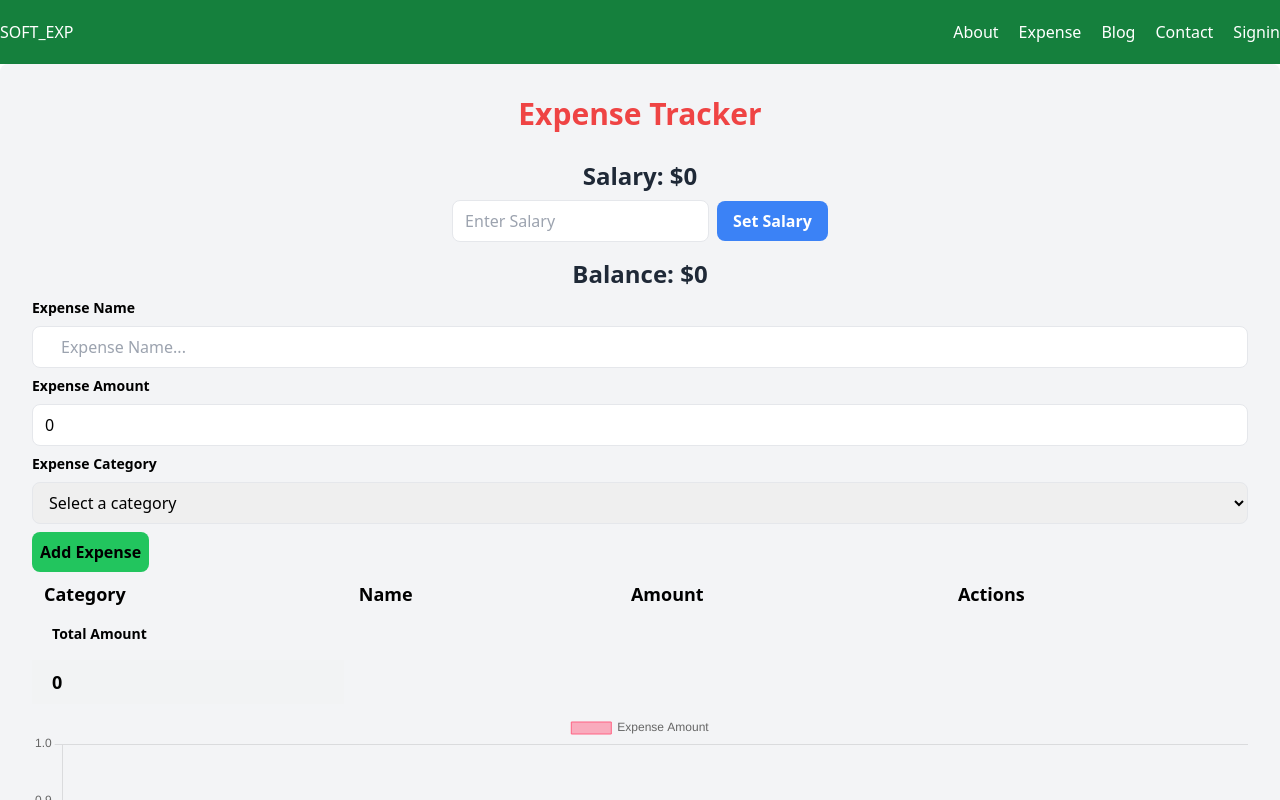
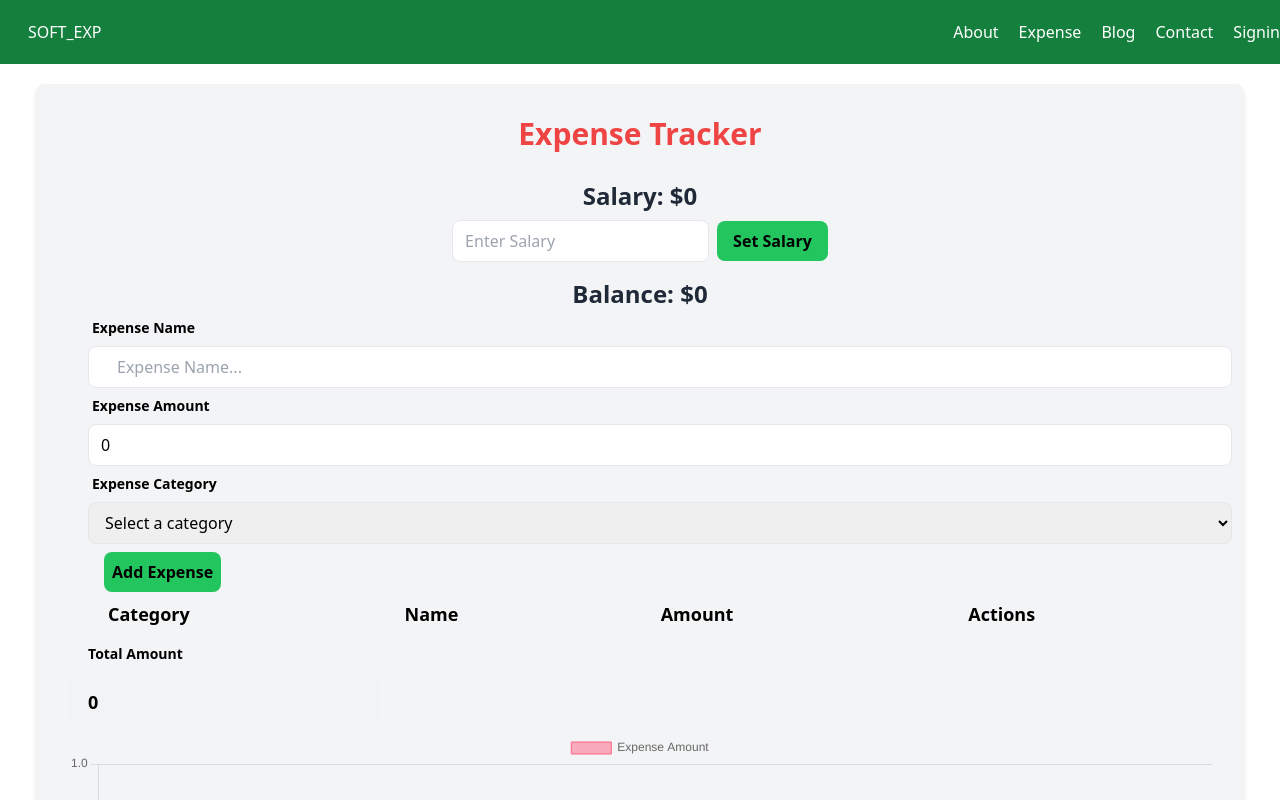
Before and after one commit to prudorexa/soft_exp, a React (Vite) app: page /expense in a window 1280 px wide. Shown: the top 800 px of the page. Built offline with nearby package versions, Linux system fonts and the light colour scheme.

Commit message:
add heading

```diff
--- a/package.json
+++ b/package.json
@@ -12,9 +12,11 @@
   "dependencies": {
     "@react-oauth/google": "^0.12.1",
     "chart.js": "^4.4.2",
-    "react": "^18.2.0",
+    "dom": "^0.0.3",
+    "react": "^18.3.0",
     "react-dom": "^18.2.0",
-    "react-router-dom": "^6.22.3"
+    "react-router-dom": "^6.22.3",
+    "router": "^1.3.8"
   },
   "devDependencies": {
     "@types/react": "^18.2.66",
--- a/src/components/Expense.jsx
+++ b/src/components/Expense.jsx
@@ -116,20 +116,20 @@ const ExpenseTracker = () => {
     }
   };
   return (
-    <div className="bg-gray-100 p-8 rounded-lg shadow-md">
+    <div className="bg-gray-100 p-8 mx-9 mt-5 mb-6 rounded-lg shadow-md">
       <h1 className="text-3xl font-bold text-center text-red-500 mb-7">Expense Tracker</h1>
       <div className="Salary">
         <p className="text-2xl font-bold text-center text-gray-800 mb-2">Salary: ${salary}</p>
         <div className="flex items-center justify-center mb-4">
           <input
-            className="mr-2 px-3 py-2 border rounded-lg bg-white-250 focus:border-blue-500"
+            className="mr-2 px-3 py-2  border rounded-lg bg-white-250 focus:border-blue-500"
             type="number"
             placeholder="Enter Salary"
             value={inputSalary}
             onChange={(e) => setInputSalary(e.target.value)}
           />
           <button
-            className="bg-blue-500 text-white font-semibold px-4 py-2 rounded-lg hover:bg-blue-600 focus:outline-white"
+            className="bg-green-500 text-black font-semibold px-4 py-2 rounded-lg hover:bg-blue-600 focus:outline-white"
             onClick={handleSetSalary}
           >
             Set Salary
@@ -141,16 +141,16 @@ const ExpenseTracker = () => {
       </div>
       <form onSubmit={(e) => e.preventDefault() || handleAddExpense()}>
         <div className="mb-2">
-          <label className="block text-white-500 text-sm font-semibold mb-2" htmlFor="">Expense Name</label>
-          <input placeholder="Expense Name..." className="w-full px-7 py-2 border rounded-lg bg-white-250 focus:border-blue-800" required type="text" value={newExpense.name} onChange={(e) => setNewExpense({ ...newExpense, name: e.target.value })} />
+          <label className="block text-white-500 text-sm font-semibold mb-2 ml-6 mr-6 mx-5" htmlFor="">Expense Name</label>
+          <input placeholder="Expense Name..." className="w-full px-7 py-2 mx-7  ml-5 border rounded-lg bg-white-250 focus:border-blue-800" required type="text" value={newExpense.name} onChange={(e) => setNewExpense({ ...newExpense, name: e.target.value })} />
         </div>
         <div className="mb-2">
-          <label className="block text-white-500 text-sm font-semibold mb-2" htmlFor="">Expense Amount</label>
-          <input placeholder="Expense Amount..." className="w-full px-3 py-2 border rounded-lg bg-white-250 focus:border-blue-500" required type="number" value={newExpense.amount} onChange={(e) => setNewExpense({ ...newExpense, amount: e.target.value })} />
+          <label className="block text-white-500 text-sm font-semibold mb-2 ml-6 mx-5 " htmlFor="">Expense Amount</label>
+          <input placeholder="Expense Amount..." className="w-full px-3 py-2 mx-5 mr-6 border rounded-lg bg-white-250 focus:border-blue-500" required type="number" value={newExpense.amount} onChange={(e) => setNewExpense({ ...newExpense, amount: e.target.value })} />
         </div>
         <div className="mb-2">
-          <label className="block text-white-500 text-sm font-semibold mb-2" htmlFor="">Expense Category</label>
-          <select className="w-full px-3 py-2 border rounded-lg bg-white-250 focus:border-blue-500" value={newExpense.category} onChange={(e) => setNewExpense({ ...newExpense, category: e.target.value })}>
+          <label className="block text-white-500 text-sm font-semibold mb-2 ml-6 mx-8" htmlFor="">Expense Category</label>
+          <select className="w-full px-3 py-2 mx-7 ml-5 mr-5 border rounded-lg bg-white-250 focus:border-blue-500" value={newExpense.category} onChange={(e) => setNewExpense({ ...newExpense, category: e.target.value })}>
             <option value="">Select a category</option>
             <option value="Housing">Housing</option>
             <option value="Food">Food</option>
@@ -160,9 +160,9 @@ const ExpenseTracker = () => {
             <option value="Personal">Personal</option>
           </select>
         </div>
-        <button className="bg-green-500 text-white-500 font-semibold px-2 py-2 rounded-lg hover:bg-green-500 focus:outline-white" type="submit">Add Expense</button>
+        <button className="bg-green-500 text-black-500 font-semibold px-2 py-2 mx-9 rounded-lg hover:bg-green-500 focus:outline-white" type="submit">Add Expense</button>
       </form>
-      <table className="w-full text-left">
+      <table className="w-full text-left px-2 mx-7 ">
         <thead>
           <tr>
             <th className="py-2 px-3 text-lg font-bold">Category</th>
@@ -178,8 +178,8 @@ const ExpenseTracker = () => {
               <td className="py-2 px-5 text-lg font-bold">{expense.name}</td>
               <td className="py-2 px-5 text-lg font-bold">${expense.amount}</td>
               <td className="py-2 px-5 text-lg font-bold">
-                <button onClick={() => setUpdateExpense(expense)} className='font-serif text-center bg-blue-500 mt-1 ml-1 p-2 px-3 text-gray-100 hover:text-gray-300 border border-gray-300 rounded-lg' >Update Expense</button>
-                <button onClick={() => handleDelete(expense.id)} className='font-serif text-center bg-blue-500 mt-1 ml-1 p-2 px-3 text-gray-100 hover:text-gray-300 border border-gray-300 rounded-lg' >Delete</button>
+                <button onClick={() => setUpdateExpense(expense)} className='font-serif text-center bg-green-500 mt-1 ml-1 p-1 px-2  text-black-100 hover:text-gray-300 border border-gray-300 rounded-lg' >Update </button>
+                <button onClick={() => handleDelete(expense.id)} className='font-serif text-center bg-green-500 mt-1 ml-1 p-1 px-2  text-black-100 hover:text-gray-300 border border-gray-300 rounded-lg' >Delete</button>
               </td>
             </tr>
           ))}
@@ -207,7 +207,7 @@ const ExpenseTracker = () => {
               <option value="Personal">Personal</option>
             </select>
           </div>
-          <button className="bg-blue-500 text-white-500 font-semibold px-2 py-2 rounded-lg hover:bg-blue-600 focus:outline-white" type="submit">Update</button>
+          <button className="bg-green-500 text-black-500 font-semibold px-2 py-2 rounded-lg hover:bg-blue-600 focus:outline-white" type="submit">Update</button>
         </form>
       )}
       <div className="mb-2">
--- a/src/components/Navbar.jsx
+++ b/src/components/Navbar.jsx
@@ -4,7 +4,7 @@ const Navbar = () => {
     return (
         <nav className=' w-full bg-green-700 py-5'>
             <div className='container flex justify-between align-center'>
-                <Link to="/" className='text-white hover:text-gray-300 align-left'>SOFT_EXP</Link>
+                <Link to="/" className='text-white hover:text-gray-300 align-left mx-7'>SOFT_EXP</Link>
                 <ul className='flex  space-x-5'>
                     <li>
                         <Link to="/about" className='text-white hover:text-gray-300'>About</Link>
```
Also changed, not shown: 1 other file (tests, documents, lock files or other folders).
